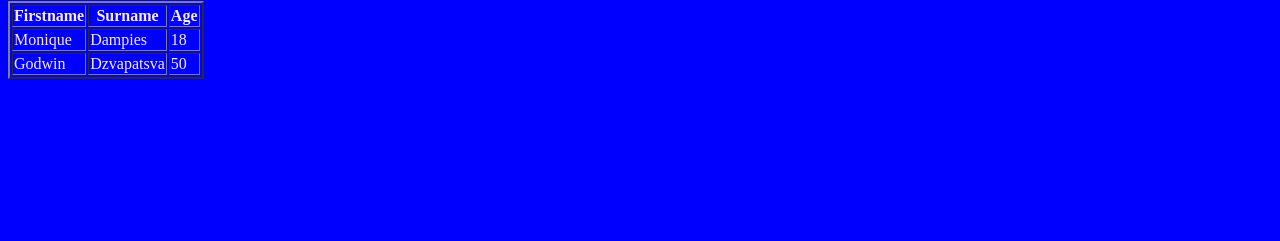
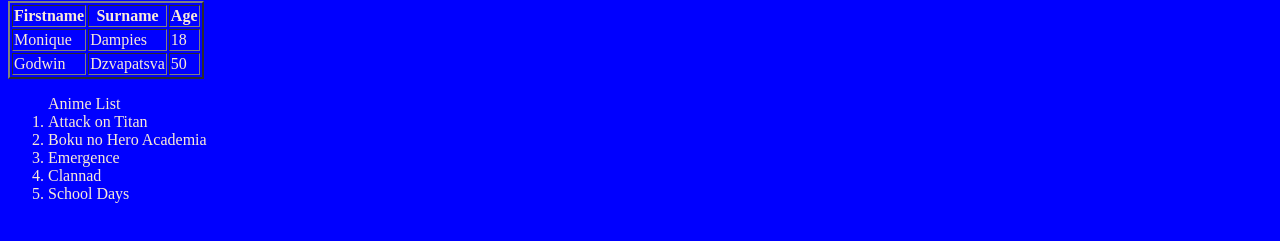
Before and after one commit to A-SCharles/Practice, a plain HTML site: page index.html in a window 1280 px wide. Shown: the part 507-748 px from the top of the page. Drawn offline with Linux system fonts and the light colour scheme.

Commit message:
Added Anime list

```diff
--- a/index.html
+++ b/index.html
@@ -35,6 +35,15 @@
             <td>50</td>
         </tr>
           </table>
+
+          <ol>
+              <caption>Anime List</caption>
+              <li>Attack on Titan</li>
+              <li>Boku no Hero Academia</li>
+              <li>Emergence</li>
+              <li>Clannad</li>
+              <li>School Days</li>
+          </ol>
 </body>
 
 </html>
```
